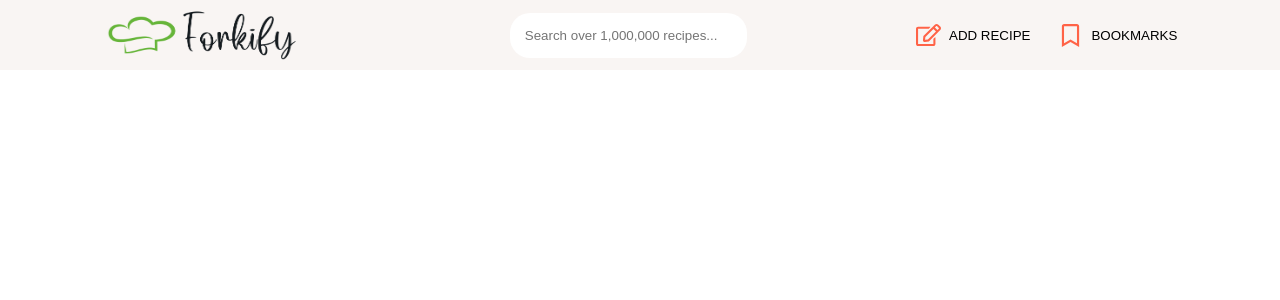
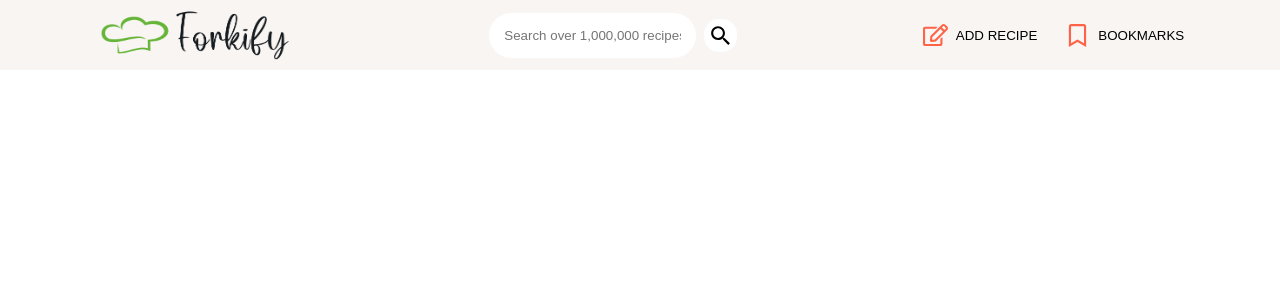
Before and after one commit to Abhishekr2122/react-forkify, a React (Create React App) app: page / in a window 1280 px wide. Shown: the top 300 px of the page. Built offline with nearby package versions, Linux system fonts and the light colour scheme.

Commit message:
Added the searchicon.

```diff
--- a/src/ui/SearchBar.js
+++ b/src/ui/SearchBar.js
@@ -1,15 +1,19 @@
 import { useState } from "react";
 import styled from "styled-components";
+import { IoMdSearch } from "react-icons/io";
 
 const StyledForm = styled.form`
-  /* border: 1px solid red; */
+  display: flex;
+  align-items: center;
+  gap: 0.5rem;
+  /* width: auto; */
 `;
 
 const Styledsearchbar = styled.input`
-  border-radius: 20px;
+  border-radius: 25px;
   padding: 15px;
   border-style: none;
-  width: 100%;
+  /* width: 100%; */
 `;
 export default function SearchBar() {
   const [searchQuery, setSearchQuery] = useState("");
@@ -28,6 +32,15 @@ export default function SearchBar() {
           handleSearchQuery(e);
         }}
       />
+      <IoMdSearch
+        style={{
+          height: "25px",
+          width: "25px",
+          backgroundColor: "white",
+          borderRadius: "15px",
+          padding: "4px",
+        }}
+      />
     </StyledForm>
   );
 }
```
